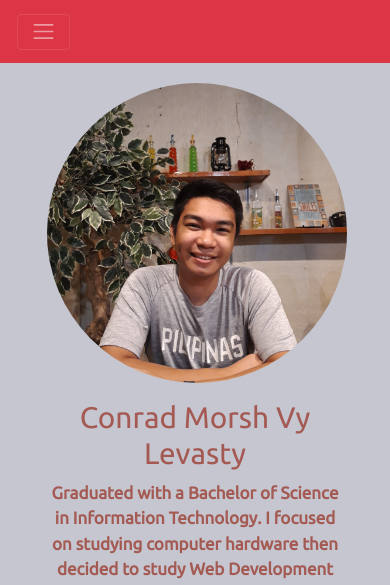
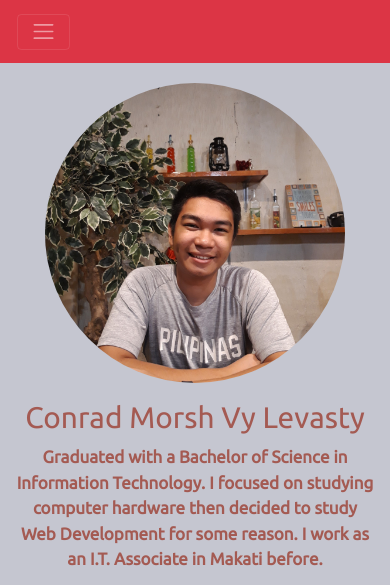
Before and after one commit to ConradMorshVy/csp1-levasty, a plain HTML site: page index.html in a window 390 px wide. Shown: the top 585 px of the page. Drawn offline with nearby package versions, Linux system fonts and the light colour scheme.

Commit message:
Fixed responsiveness

```diff
--- a/index.html
+++ b/index.html
@@ -43,9 +43,9 @@
 
 
 	<div class="container-fluid">
-		<div class="row m-3">
-			<div id="home" class="col-lg-12 col-md-12 col-sm-12 col-xs-12 text-center">
-					<img src="images/Me.jpg" class="rounded-circle mb-3 mt-5">
+		<div class="row mt-3">
+			<div id="home" class="col-sm-12 col-xs-12 text-center">
+					<img src="images/Me.jpg" class="rounded-circle mb-3 mt-5 mx-auto">
 					<h3>Conrad Morsh Vy Levasty</h3>
 					<p class="mx-auto">Graduated with a Bachelor of Science in Information Technology. I focused on studying computer hardware then decided to study Web Development for some reason. I work as an I.T. Associate in Makati before.</p>
 
```
